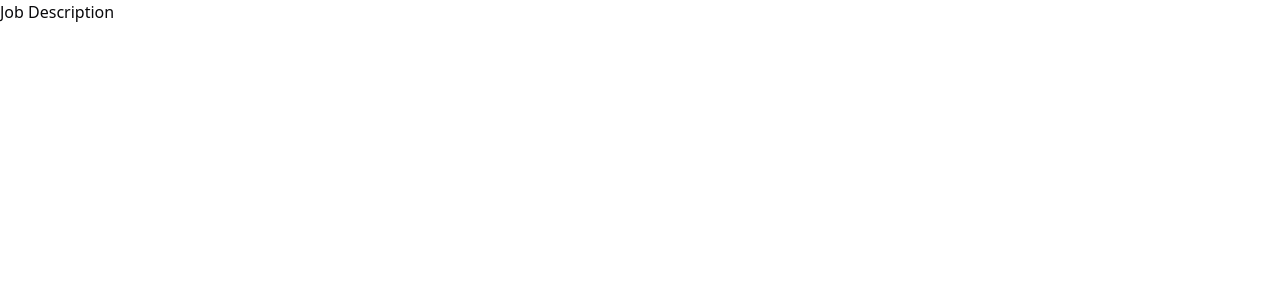
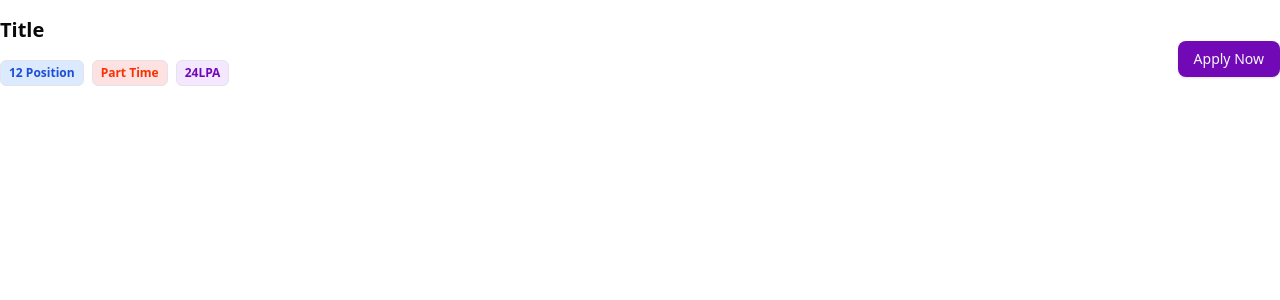
Before and after one commit to somesh-mesh/Job_portal_frontend_backend, a React (Vite) app in the folder Frontend/: page /description/1 in a window 1280 px wide. Shown: the top 300 px of the page. Built offline with nearby package versions, Linux system fonts and the light colour scheme.

Commit message:
applied button added

```diff
--- a/Frontend/src/components/AppliedJobTable.jsx
+++ b/Frontend/src/components/AppliedJobTable.jsx
@@ -3,7 +3,7 @@
 const AppliedJobTable = (props) => {
   return (
     <div>
-      Applied Jobs
+
     </div>
   )
 }
--- a/Frontend/src/components/JobDescription.jsx
+++ b/Frontend/src/components/JobDescription.jsx
@@ -1,11 +1,29 @@
 import React from 'react'
+import { Badge } from './ui/badge'
+import { Button } from './ui/button'
 
 const JobDescription = () => {
-  return (
-    <div>
-      Job Description
-          </div>
-  )
+    const isApplied = false;
+    return (
+        <div className='max-w-7xl mx-auto my-4'>
+            <div className='flex items-center justify-between'>
+                <div>
+                    <h1 className='font-bold text-xl'>Title</h1>
+                    <div className='flex items-center gap-2 mt-4'>
+                        <Badge className='bg-blue-100 text-blue-700 font-bold px-2 py-1 rounded-md' variant="ghost">12 Position</Badge>
+                        <Badge className='bg-red-100 text-[#f83002] font-bold px-2 py-1 rounded-md' variant="ghost">Part Time</Badge>
+                        <Badge className='bg-purple-100 text-[#7209b7] font-bold px-2 py-1 rounded-md' variant="ghost">24LPA</Badge>
+                    </div>
+                </div>
+                <div className='flex items-center gap-4 mt-4'>
+                    <Button className={`rounded-lg ${isApplied ? 'bg-gray-600' : 'bg-[#7209b7] hover:bg-[#5f32ad]'}`}>
+                        {isApplied ? 'Already Applied' : 'Apply Now'}
+                    </Button>
+
+                </div>
+            </div>
+        </div>
+    )
 }
 
 export default JobDescription
```
